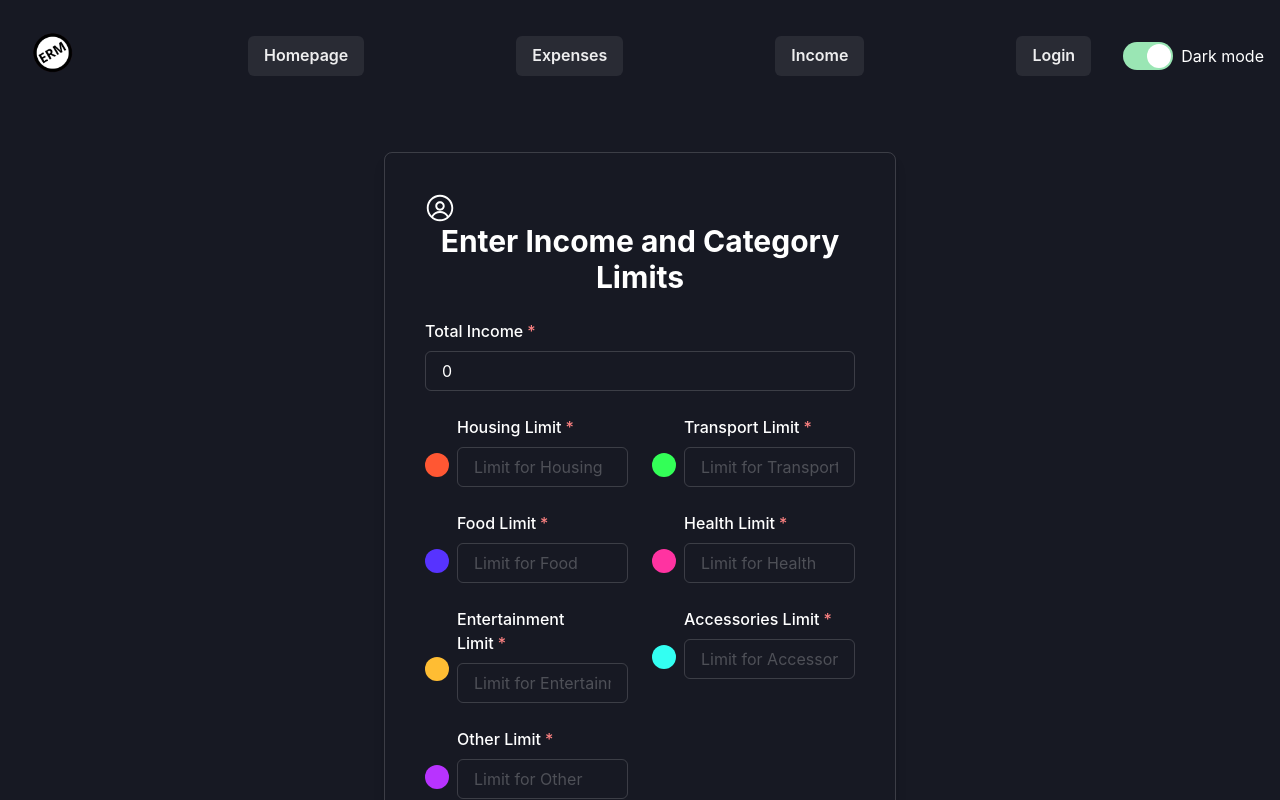
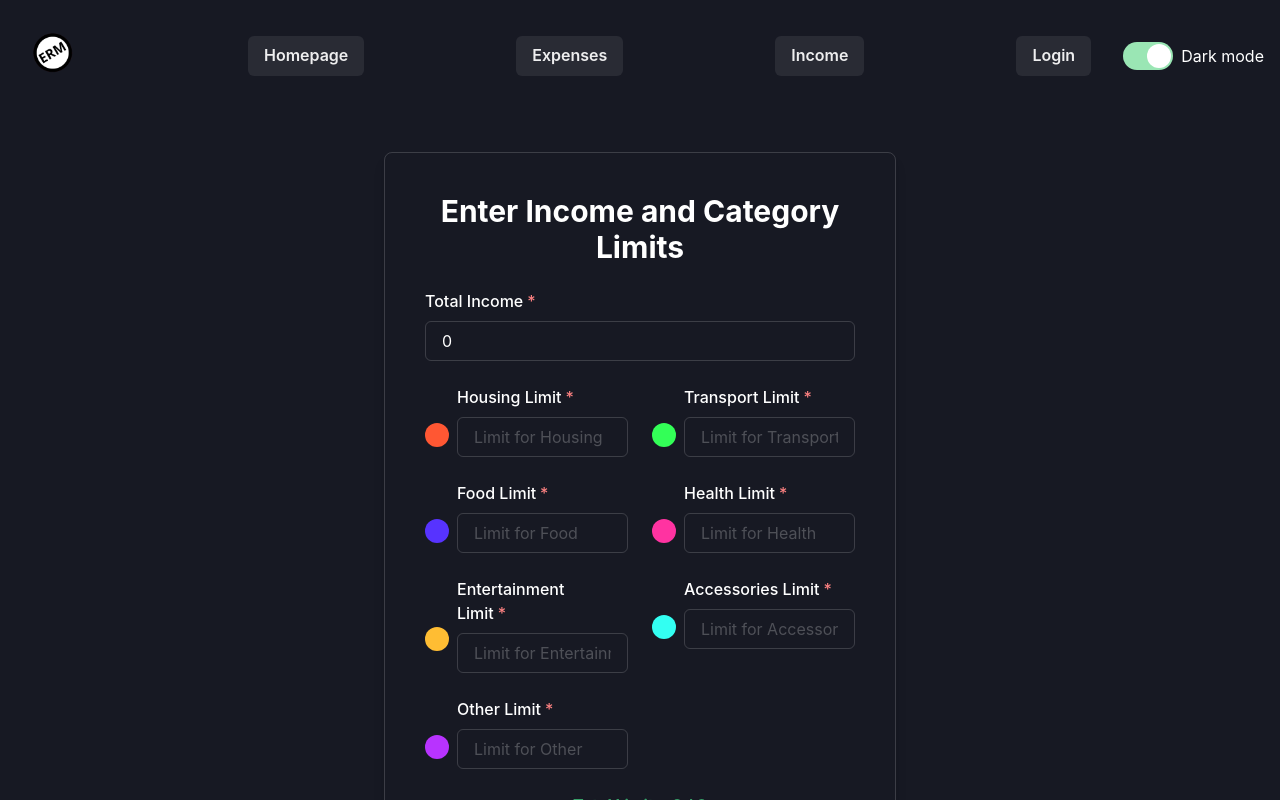
Before and after one commit to melvinsjostrand/Ekonomisk-Dashboard, a React (Vite) app in the folder Ekonomisk/: page /AddIncome in a window 1280 px wide. Shown: the top 800 px of the page. Built offline with nearby package versions, Linux system fonts and the light colour scheme.

Commit message:
remove avatar

```diff
--- a/Ekonomisk/src/Componenets/Forms/MakeIncome.tsx
+++ b/Ekonomisk/src/Componenets/Forms/MakeIncome.tsx
@@ -88,7 +88,6 @@ const MakeIncome = ({ onSubmit } :MakeIncomeProps) => {
       boxShadow="lg"
     >
       <Heading textAlign="center" mb="6" fontSize={{ base: "2xl", md: "3xl" }}>
-        <RxAvatar />
         Enter Income and Category Limits
       </Heading>
 
```
